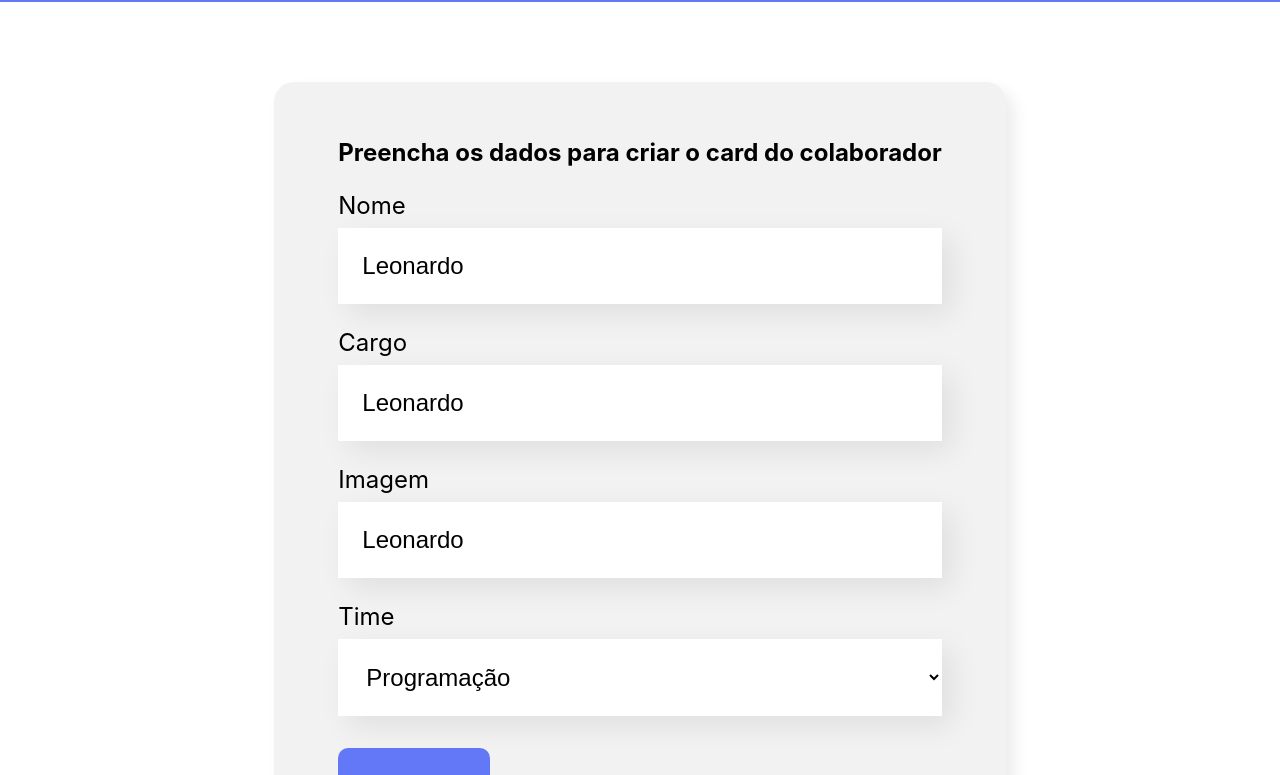
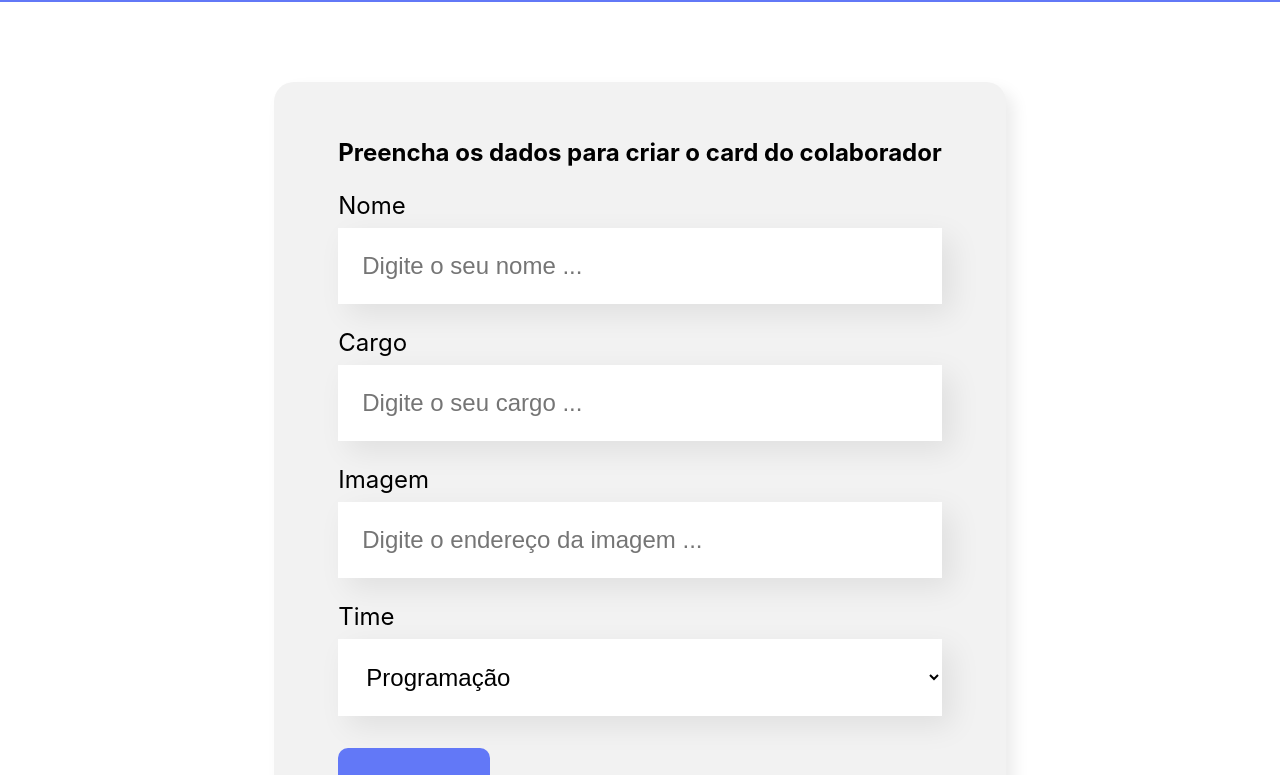
Before and after one commit to leonardorodriguess/Organo, a React (Create React App) app: page / in a window 1280 px wide. Shown: the part 496-1271 px from the top of the page. Built offline with nearby package versions, Linux system fonts and the light colour scheme.

Commit message:
Controlando o estado

```diff
--- a/src/componentes/CampoTexto/index.js
+++ b/src/componentes/CampoTexto/index.js
@@ -4,17 +4,14 @@
 
     const placeholder = `${props.placeholder} ...`;
 
-    let valor = 'Leonardo';
-
     const aoDigitado = (evento) => {
-        valor = evento.target.value;
-        console.log(valor)
+        props.aoAlterado(evento.target.value)
     }
 
     return (
         <div className="campo-texto">
             <label>{props.label}</label>
-            <input value={valor} onChange={aoDigitado} required={props.obrigatorio} placeholder={placeholder}/>
+            <input value={props.valor} onChange={aoDigitado} required={props.obrigatorio} placeholder={placeholder}/>
         </div>
     )
 }
--- a/src/componentes/Formulario/index.js
+++ b/src/componentes/Formulario/index.js
@@ -2,6 +2,7 @@
 import CampoTexto from '../CampoTexto'
 import ListaSuspensa from '../ListaSuspensa'
 import Botao from '../Botao'
+import {useState} from 'react'
 
 const Formulario = () => {
 
@@ -15,9 +16,15 @@
         'Inovação e Gestão'
     ]
 
+    const [nome, setNome] = useState('')
+    const [cargo, setCargo] = useState('')
+    const [imagem, setImagem] = useState('')
+    const [time, setTime] = useState('')
+
+
     const oaSalvar = (evento) => {
         evento.preventDefault();
-        console.log('Form foi submetido');
+        console.log('Form foi submetido =>', nome, cargo, imagem, time);
     }
 
     return (
@@ -25,10 +32,33 @@
             <form onSubmit={oaSalvar}>
                 <h2>Preencha os dados para criar o card do colaborador</h2>
 
-                <CampoTexto obrigatorio = {true} label="Nome"  placeholder = "Digite o seu nome"/>
-                <CampoTexto obrigatorio = {true} label="Cargo" placeholder = "Digite o seu cargo"/>
-                <CampoTexto label="Imagem" placeholder = "Digite o endereço da imagem"/>
-                <ListaSuspensa label = "Time" itens = {times}/>
+                <CampoTexto
+                    obrigatorio = {true}
+                    label="Nome"
+                    placeholder = "Digite o seu nome"
+                    valor = {nome}
+                    aoAlterado = {valor => setNome(valor)}
+                />
+                <CampoTexto
+                    obrigatorio = {true}
+                    label="Cargo"
+                    placeholder = "Digite o seu cargo"
+                    valor = {cargo}
+                    aoAlterado = {valor => setCargo(valor)}
+                />
+                <CampoTexto
+                    label="Imagem"
+                    placeholder = "Digite o endereço da imagem"
+                    valor = {imagem}
+                    aoAlterado = {valor => setImagem(valor)}
+                />
+                <ListaSuspensa
+                    label = "Time"
+                    itens = {times}
+                    valor = {time}
+                    aoAlterado = {valor => setTime(valor)}
+                    //required = {true}
+                />
                 <Botao>
                     Criar Card
                 </Botao>
--- a/src/componentes/ListaSuspensa/index.js
+++ b/src/componentes/ListaSuspensa/index.js
@@ -4,7 +4,7 @@
     return (
         <div className='lista-suspensa'>
             <label>{props.label}</label>
-            <select>
+            <select onChange={evento => props.aoAlterado(evento.target.value)} required= {props.required} value = {props.value}>
                 {props.itens.map(item => <option key = {item}>{item}</option>)}
                 {/*props.itens.map(item => {
                     return <option key = {item}>{item}</option>
```
